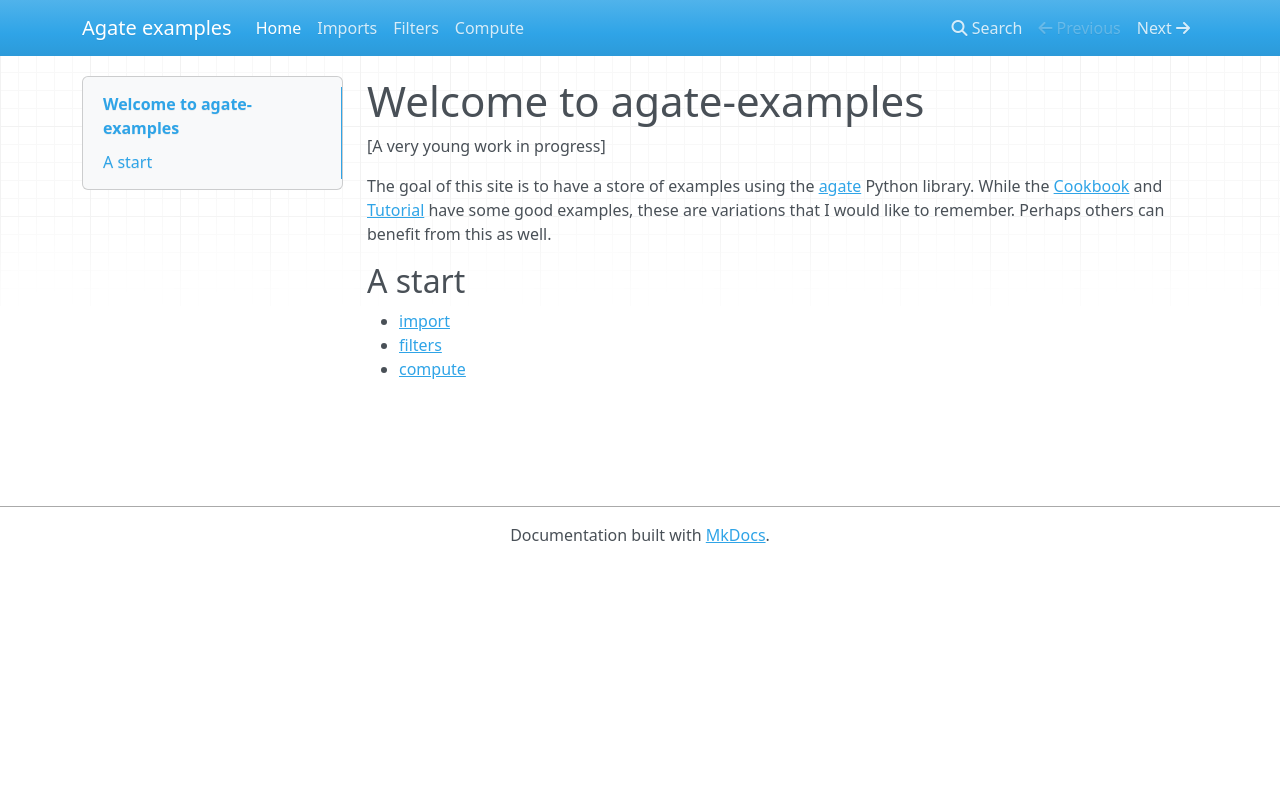
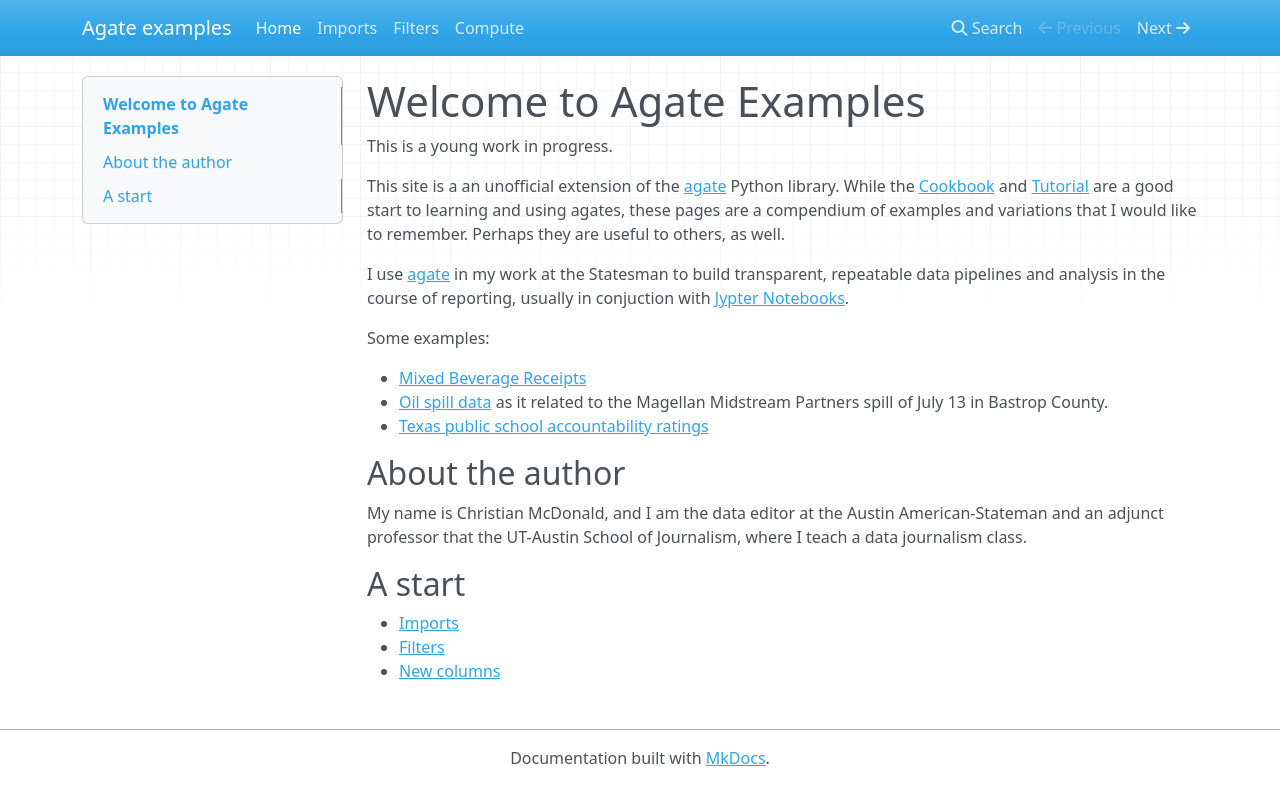
Before and after one commit to critmcdonald/agate-examples, an MkDocs documentation site: the page built from docs/index.md, in a window 1280 px wide. Shown: the top 805 px of the page. Built offline with MkDocs 1.6.1, drawn with Linux system fonts in a browser that asks for light colours; nearby versions of some CDN libraries; old or Windows-style settings are respelled for this version of MkDocs.

Commit message:
index updates and css changes

```diff
--- /dev/null
+++ b/docs/extra.css
@@ -0,0 +1,7 @@
+body {
+  font-size: 16px;
+}
+
+pre code {
+  font-size: 110%;
+}
--- a/docs/index.md
+++ b/docs/index.md
@@ -1,13 +1,23 @@
-Welcome to agate-examples
-==========================================
+# Welcome to Agate Examples
 
-[A very young work in progress]
+This is a young work in progress.
 
-The goal of this site is to have a store of examples using the [agate](http://agate.readthedocs.io/en/1.6.0/) Python library. While the [Cookbook](http://agate.readthedocs.io/en/1.6.0/cookbook.html) and [Tutorial](https://github.com/wireservice/agate/blob/master/tutorial.ipynb) have some good examples, these are variations that I would like to remember. Perhaps others can benefit from this as well.
+This site is a an unofficial extension of the [agate](http://agate.readthedocs.io/en/1.6.0/) Python library. While the [Cookbook](http://agate.readthedocs.io/en/1.6.0/cookbook.html) and [Tutorial](https://github.com/wireservice/agate/blob/master/tutorial.ipynb) are a good start to learning and using agates, these pages are a compendium of examples and variations that I would like to remember. Perhaps they are useful to others, as well.
 
+I use [agate](http://agate.readthedocs.io/en/1.6.0/) in my work at the Statesman to build transparent, repeatable data pipelines and analysis in the course of reporting, usually in conjuction with [Jypter Notebooks](http://jupyter.org/).
+
+Some examples:
+
+* [Mixed Beverage Receipts](https://github.com/statesman/mixbev-receipts/blob/master/notebooks/Mixed-beverages-2017-06.ipynb)
+* [Oil spill data](https://github.com/statesman/oil-spills/blob/master/Spills.ipynb) as it related to the Magellan Midstream Partners spill of July 13 in Bastrop County.
+* [Texas public school accountability ratings](https://github.com/statesman/tx-school-data/blob/master/processing/2017-texas-school-accountability-data.ipynb)
+
+## About the author
+
+My name is Christian McDonald, and I am the data editor at the Austin American-Stateman and an adjunct professor that the UT-Austin School of Journalism, where I teach a data journalism class.
 
 ## A start
 
-* [import](import.md)
-* [filters](filters.md)
-* [compute](compute.md)
+* [Imports](imports.md)
+* [Filters](filters.md)
+* [New columns](compute.md)
--- a/mkdocs.yml
+++ b/mkdocs.yml
@@ -4,3 +4,5 @@ pages:
 - Imports: imports.md
 - Filters: filters.md
 - Compute: compute.md
+extra_css:
+    - extra.css
```
Also changed, not shown: README.md (+12 -9 lines).
